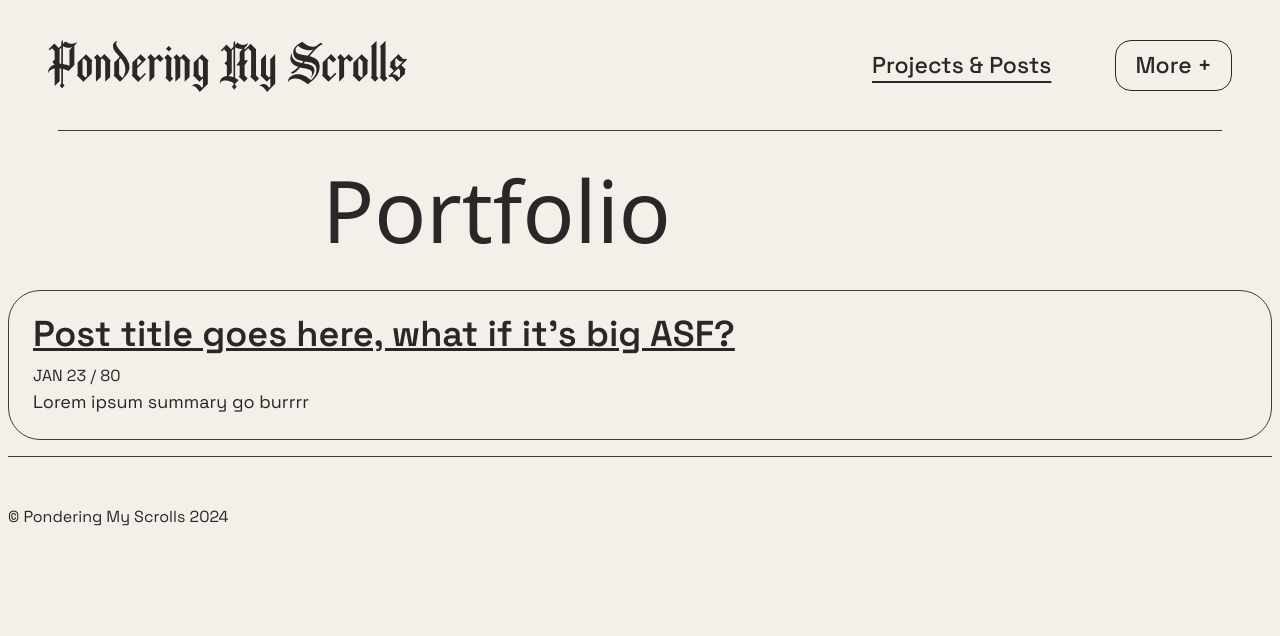
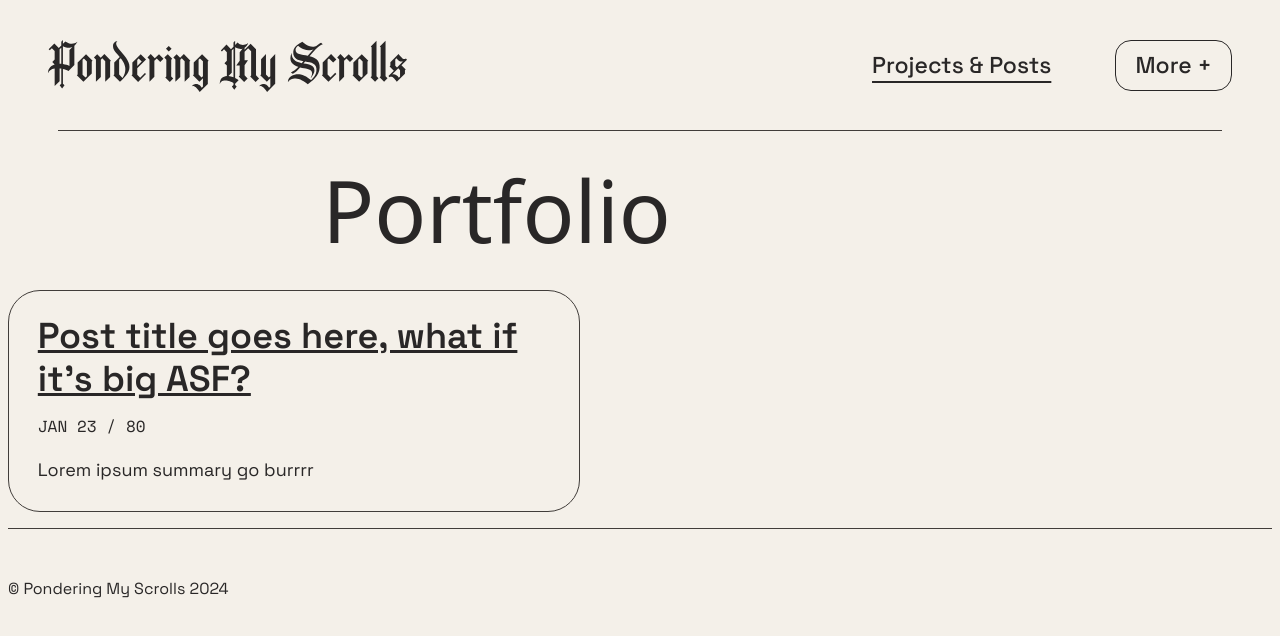
Before and after one commit to Pondering-My-Scrolls/pondering-my-scrolls-website, a Next.js app: page /projects-posts in a window 1280 px wide. Shown: the top 636 px of the page. Built offline with nearby package versions, Linux system fonts and the light colour scheme; a web font is replaced by a local one.

Commit message:
Finish styling post preview

```diff
--- a/components/post-preview/PostPreview.js
+++ b/components/post-preview/PostPreview.js
@@ -11,7 +11,6 @@ function postPreview(props) {
 
   return (
     <article className="post-preview">
-      <div className="post-preview__content">
       <h2>
         <Link href={`/posts/${props.slug}`}>
           {props.title}
@@ -23,7 +22,6 @@ function postPreview(props) {
       <p>
         {truncate(props.summary)}
       </p>
-      </div>
     </article>
   )
 }
--- a/components/post-preview/post-preview.scss
+++ b/components/post-preview/post-preview.scss
@@ -3,11 +3,13 @@
 .post-preview {
     border: 1px solid $not-black;
     border-radius: 2rem;
-    padding: 1rem 1.5rem 1.5rem 1.5rem;
+    padding: 1.5rem 1.8rem 1.8rem 1.8rem;
+    max-width: 32rem;
 
     h2 a {
         font-size: 2.25rem;
         font-weight: 600;
+        line-height: 1.2;
     }
 
     p {
@@ -21,6 +23,10 @@
     }
 
     time {
+        display: inline-block;
+        font-family: $mono;
         text-transform: uppercase;
+        margin-top: 0.8rem;
+        margin-bottom: 1.1rem;
     }
 }
```
Lines whose indentation alone changed are shown as unchanged.
